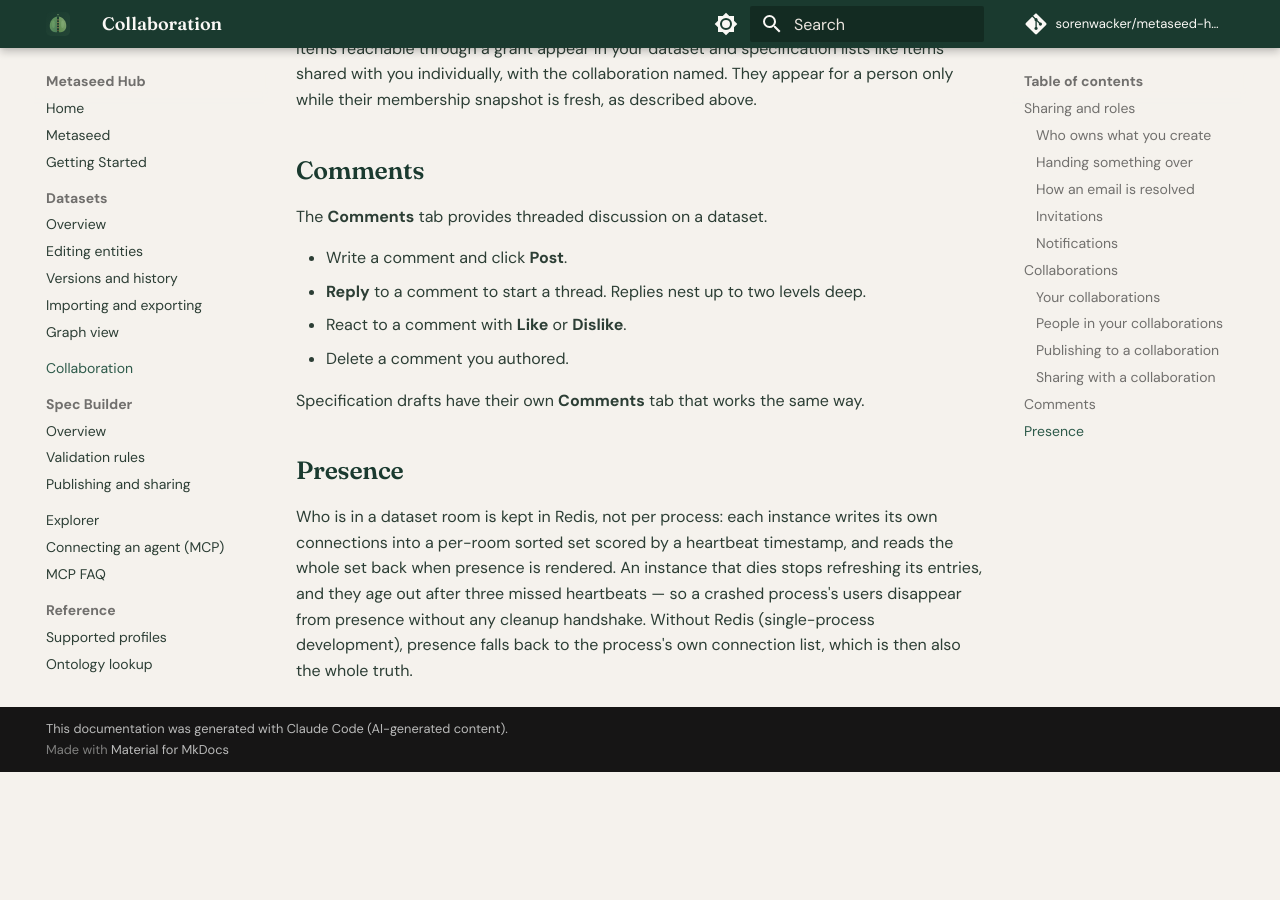
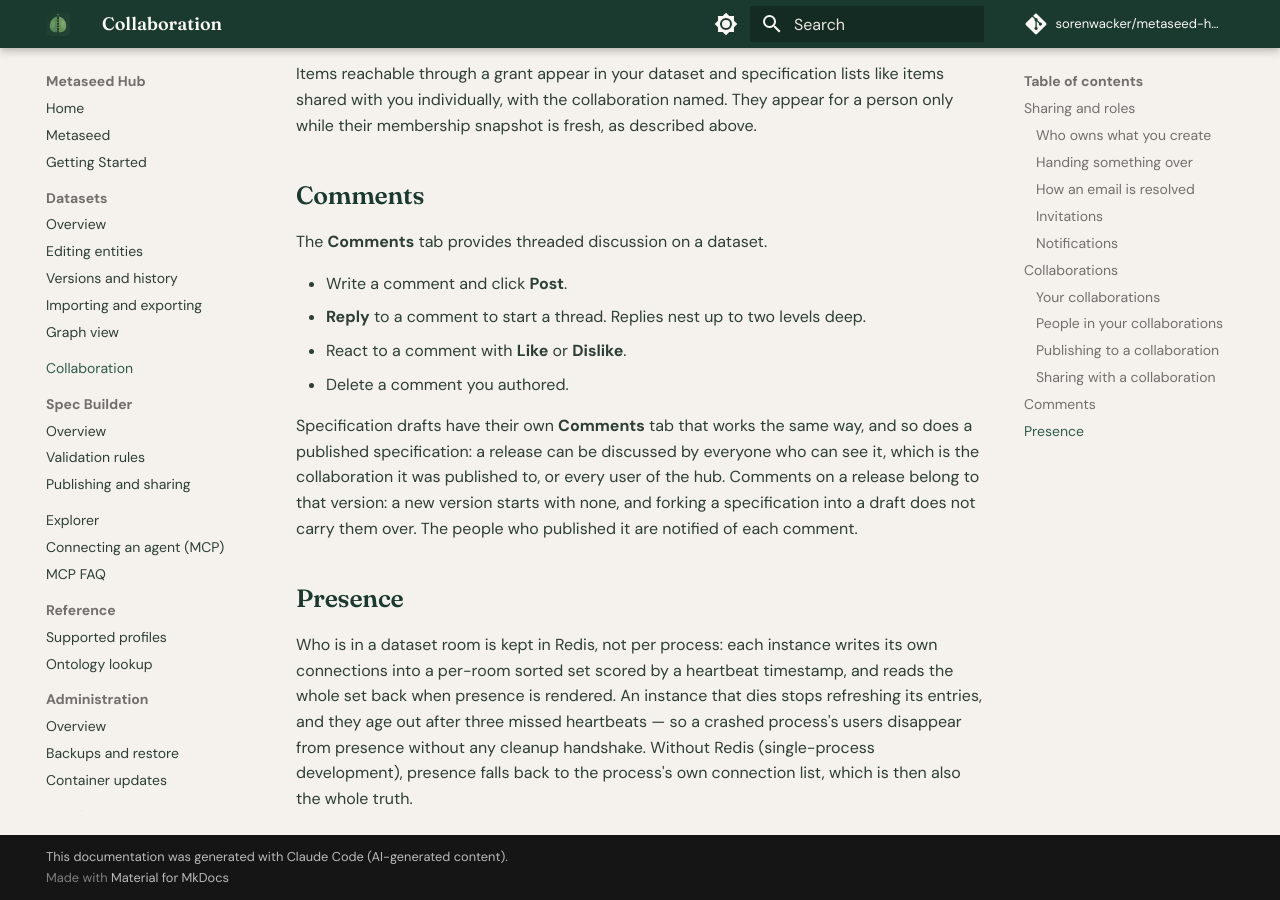
Before and after one commit to sorenwacker/metaseed-hub, an MkDocs documentation site: the page built from docs/collaboration.md, in a window 1280 px wide and 900 px high, scrolled down 4616 px. Built offline with MkDocs 1.6.1 and Material for MkDocs 9.7.7, drawn with Linux system fonts in a browser that asks for light colours; comment, search, counter and statistics services are not loaded; before the commit the page ends 5388 px from its top, so only the background shows below that; some of the changed text lies outside the part shown.

Commit message:
Describe comments on published specifications

```diff
--- a/docs/collaboration.md
+++ b/docs/collaboration.md
@@ -54,7 +54,7 @@
 
 - someone shares an item with you, changes your role on it, or removes your access, and when an invitation to you is redeemed at your first sign-in;
 - a collaboration you are in is granted access to an item, or loses it;
-- someone comments on a dataset or draft you own, or replies to a comment of yours;
+- someone comments on a dataset or draft you own, or on a specification you published, or replies to a comment of yours;
 - someone publishes a specification to a collaboration you are in.
 
 You are not notified of your own actions, and one action produces one entry per person it concerns, however many items it touches. A request made with an access token (metaseed, MCP clients) neither reads nor produces notifications; the list is part of the web interface.
@@ -110,7 +110,7 @@
 - React to a comment with **Like** or **Dislike**.
 - Delete a comment you authored.
 
-Specification drafts have their own **Comments** tab that works the same way.
+Specification drafts have their own **Comments** tab that works the same way, and so does a published specification: a release can be discussed by everyone who can see it, which is the collaboration it was published to, or every user of the hub. Comments on a release belong to that version: a new version starts with none, and forking a specification into a draft does not carry them over. The people who published it are notified of each comment.
 
 ## Presence
 
```
